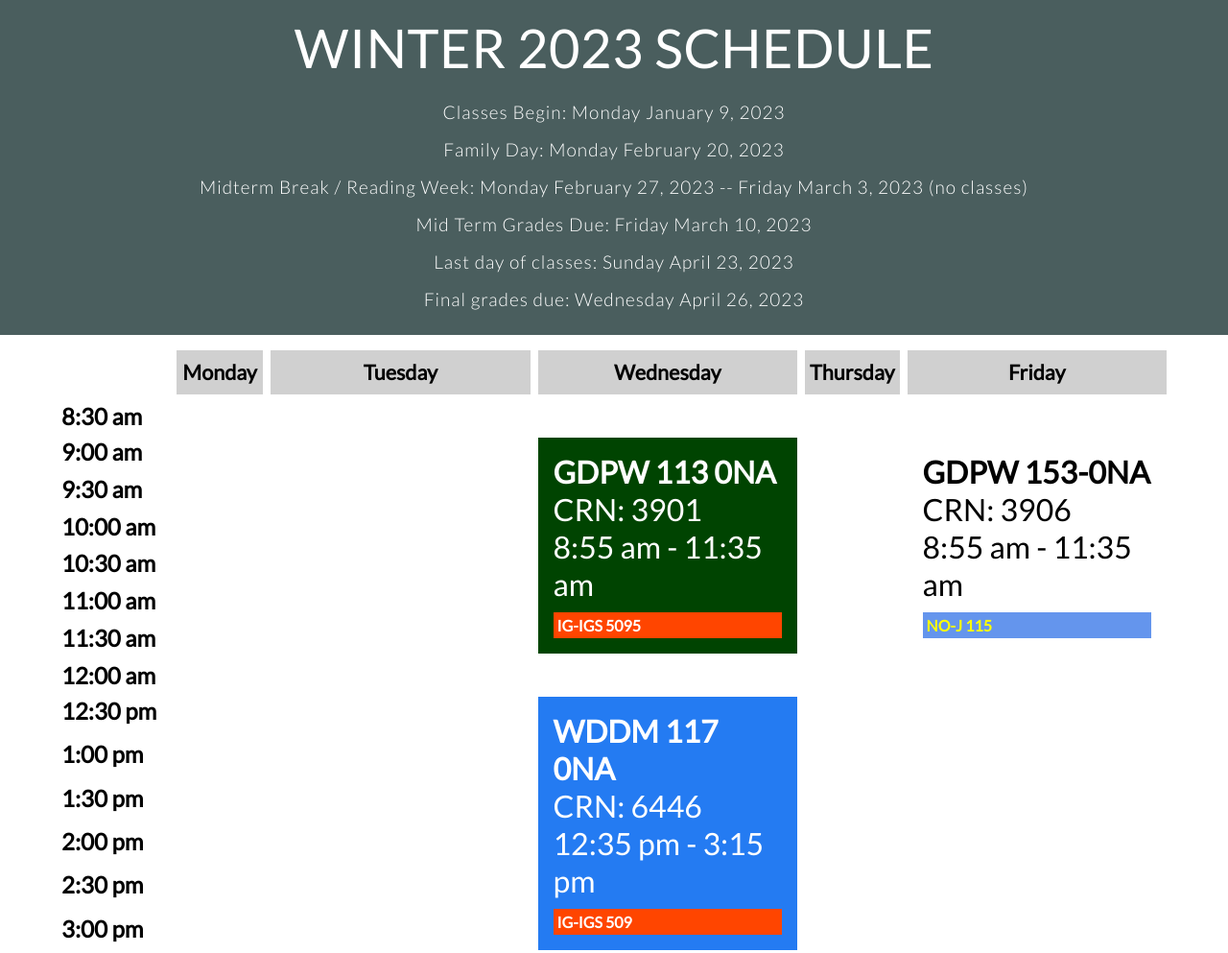
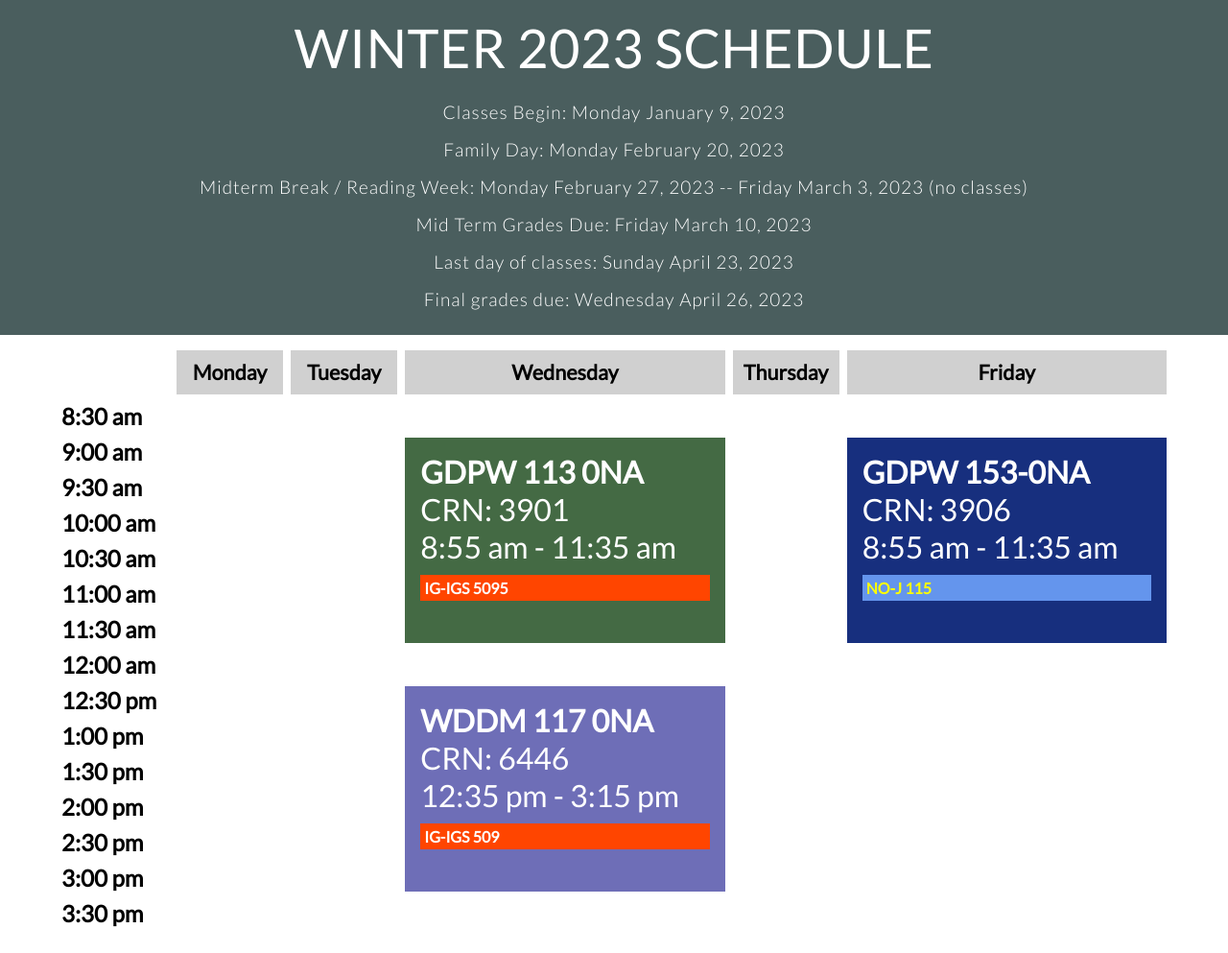
Before and after one commit to Felice63/SCHEDULE-Master, a plain HTML site: page index.html in a window 1280 px wide. Shown: the top 993 px of the page at 96% size. Drawn offline with Linux system fonts and the light colour scheme.

Commit message:
Update scheduleStyles.css

```diff
--- a/scheduleStyles.css
+++ b/scheduleStyles.css
@@ -31,14 +31,6 @@ h1, h2 {
     font-weight: 400;
 }
 
-.dateToday>h1 {
-    text-align: center;
-    padding: 20px 0;
-    color: #666;
-    font-size: 200%;
-    border-bottom: 8px solid rgb(192, 189, 189);
-}
-
 .dates {
     margin: 16px 0;
     text-align: center;
@@ -56,40 +48,9 @@ h1, h2 {
     padding: 1em;
 }
 
-/* Named Grid lines */
-/* SEE: developer.mozilla.org/en-US/docs/Web/CSS/CSS_Grid_Layout/Layout_using_Named_Grid_Lines  */
-/*  Square bracket are the line names, followed by their width */
-
 .schedule {
-	display: grid;
-
-	grid-template-columns:
-		[times] 7em							/* Times column */
-		[track-1-start] .5fr    			/* Monday column */
-		[track-1-end track-2-start] 1.5fr 	/* Tuesday column */
-		[track-2-end track-3-start] 1.5fr 	/* Wednesday column */
-		[track-3-end track-4-start] .5fr 	/* Thursday column */
-		[track-4-end track-5-start] 1.5fr 	/* Friday column */
-		[track-5-end];
-
-	grid-template-rows:
-		[weekDays] auto
-		[time-0830] auto
-		[time-0900] auto
-		[time-0930] auto
-		[time-1000] auto
-		[time-1030] auto
-		[time-1100] auto
-		[time-1130] auto
-		[time-1200] auto
-        [time-1230] auto
-        [time-1300] auto
-        [time-1330] auto
-        [time-1400] auto
-        [time-1430] auto
-        [time-1500] auto
-        [time-1530] auto;
-
+    display: flex;
+	flex-direction: column;
     width:90vw;
     margin: 2vh auto;
 	grid-gap: .5em;
@@ -98,6 +59,10 @@ h1, h2 {
 .title, span.track, .time {
 	margin: 0;
 	font-size: 2em;
+}
+
+.time-slot {
+   	display: none;
 }
 
 .Monday, .Tuesday, .Wednesday, .Thursday, .Friday {
@@ -124,13 +89,8 @@ h1, h2 {
 	grid-column: track-5;
 }
 
-/* Times */
-
-.time-slot {
-	grid-column: times;
-	margin: 0;
-	text-align: left;
-	display:block;
+.Monday, .Tuesday, .Thursday {
+	display: none;
 }
 
 .track-slot {
@@ -153,34 +113,24 @@ span {
 }
 
 .mdcp-102-ne {
-	grid-column: track-2;
-	grid-row: time-1230 / time-1530;
 	background-color: #544D69;
 	color: #fff;
 }
 
-.mdcp-102-nf, .gdpw-153-na{
-	/* ... */
+.mdcp-102-nf, .gdpw-153-na, .wddm-117-nb {
+	background-color: #172f7e;
+	color: #fff;
+	/* position: relative;
+    top: -161px; */
 }
 
 .gdpw-113-na {
-	grid-column: track-3;
-	grid-row: time-0900 / time-1200;
-	background-color: #004401;
+	background-color: #446a44;
 	color: #fff;
 }
 
 .wddm-117-na {
-	grid-column: track-3;
-	grid-row: time-1230 / time-1530;
-	background-color: #247bf2;
-	color: #fff;
-}
-
-.wddm-117-nb {
-	grid-column: track-5;
-	grid-row: time-0900 / time-1200;
-	background-color: #687f00;
+	background-color: #6e6eb7;
 	color: #fff;
 }
 
@@ -200,46 +150,50 @@ span {
 	background-color: cornflowerblue;
 }
 
-/*
-For media query, re-define the whole grid
-*/
-
-@media screen and (max-width:850px) {
+@media screen and (min-width:850px) {
 
 	.schedule {
-		display: flex;
-		flex-direction: column;
+		display: grid;
+		grid-template-rows:
+		[weekDays] auto
+		[time-0830] auto
+		[time-0900] auto
+		[time-0930] auto
+		[time-1000] auto
+		[time-1030] auto
+		[time-1100] auto
+		[time-1130] auto
+		[time-1200] auto
+        [time-1230] auto
+        [time-1300] auto
+        [time-1330] auto
+        [time-1400] auto
+        [time-1430] auto
+        [time-1500] auto
+        [time-1530] auto
+	;
+		grid-template-columns:
+			[times] 7em
+			[track-1-start] .5fr    			/* Monday column */
+			[track-1-end track-2-start] .5fr 	/* Tuesday column */
+			[track-2-end track-3-start] 1.5fr 	/* Wednesday column */
+			[track-3-end track-4-start] .5fr 	/* Thursday column */
+			[track-4-end track-5-start] 1.5fr 	/* Friday column */
+			[track-5-end]
+		;
 	}
 
-	.time-slot, .Monday, .Thursday{
-		display: none;
+	.time-slot {
+		margin: 0;
+		text-align: left;
+		display:block;
 	}
 
-	.Tuesday {
-		order: 1;
+	.Monday, .Tuesday, .Thursday {
+		display:block;
 	}
 
-	.mdcp-102-ne {
-		order: 2;
-	}
-
-	.Wednesday {
-		order: 3;
-	}
-
-	.gdpw-113-na {
-		order: 4;
-	}
-
-	.wddm-117-na {
-		order: 5;
-	}
-
-	.Friday {
-		order: 6;
-	}
-
-	.wddm-117-nb {
-		order: 7;
+	.mdcp-102-ne, .gdpw-113-na{
+		top: 0;
 	}
 }
```
